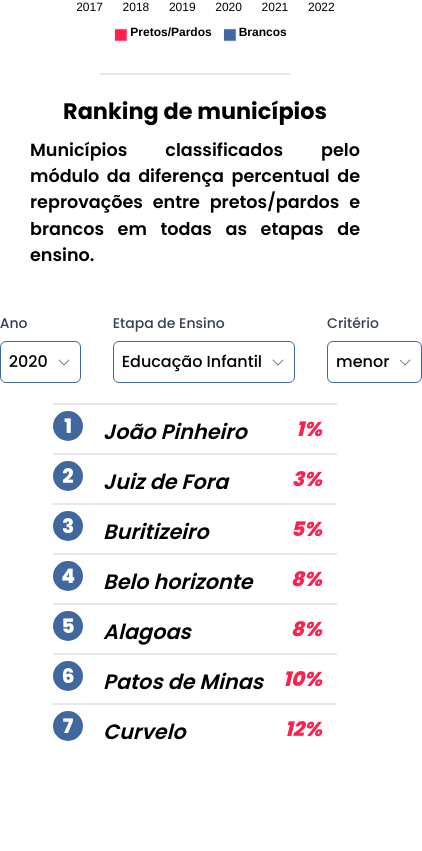
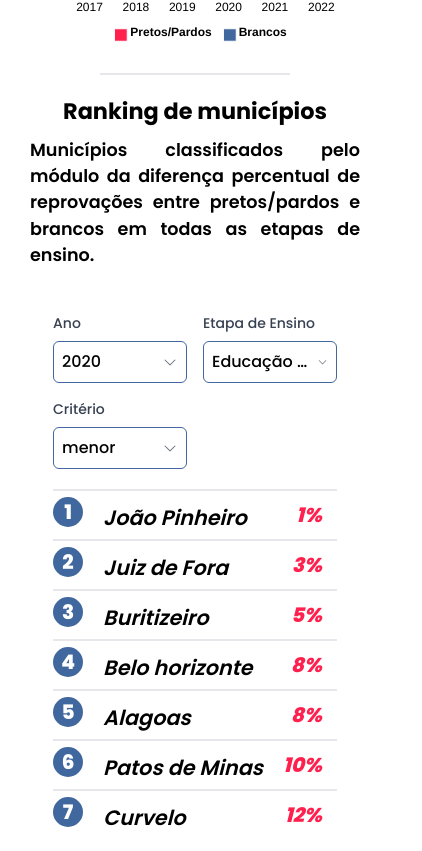
Before and after one commit to unb-mds/2024-1-EducaMinas-frontend, a Next.js app: page /search in a window 390 px wide. Shown: the part 1840-2691 px from the top of the page, 422 px wide, since content can reach past the window. Before the commit the page ends 2605 px from the top, so only its background shows below. Built offline with nearby package versions, Linux system fonts and the light colour scheme.

Commit message:
fix(#78):fix ranking filters responsiveness

```diff
--- a/src/app/search/page.tsx
+++ b/src/app/search/page.tsx
@@ -123,7 +123,7 @@
         className="flex flex-col mt-3 primary-gray mb-3
       "
       >
-        <div className="flex space-x-8 ml-8 my-5">
+        <div className="grid grid-cols-2 sm:grid-cols-2 md:grid-cols-4 gap-4 my-5">
           <FilterSearch label="Ano" options={anos} search={false} onSelect={(option: string) => setRankYear(option)} />
           <FilterSearch
             search={false}
```
